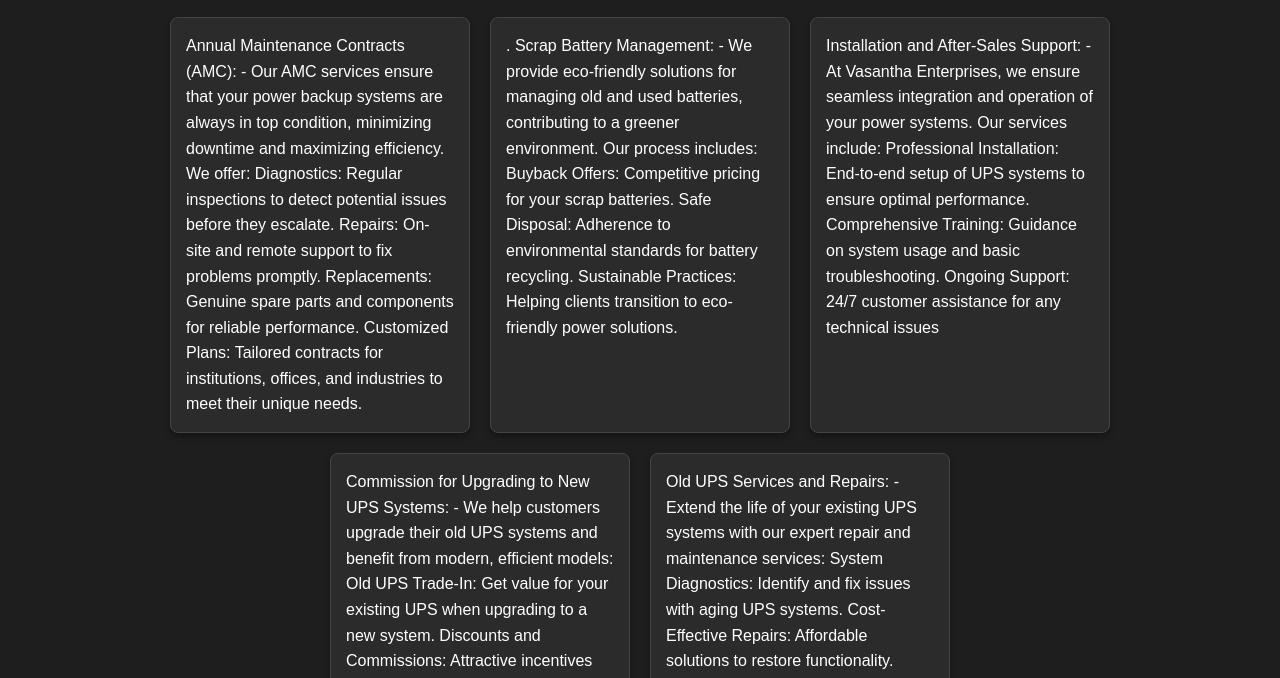
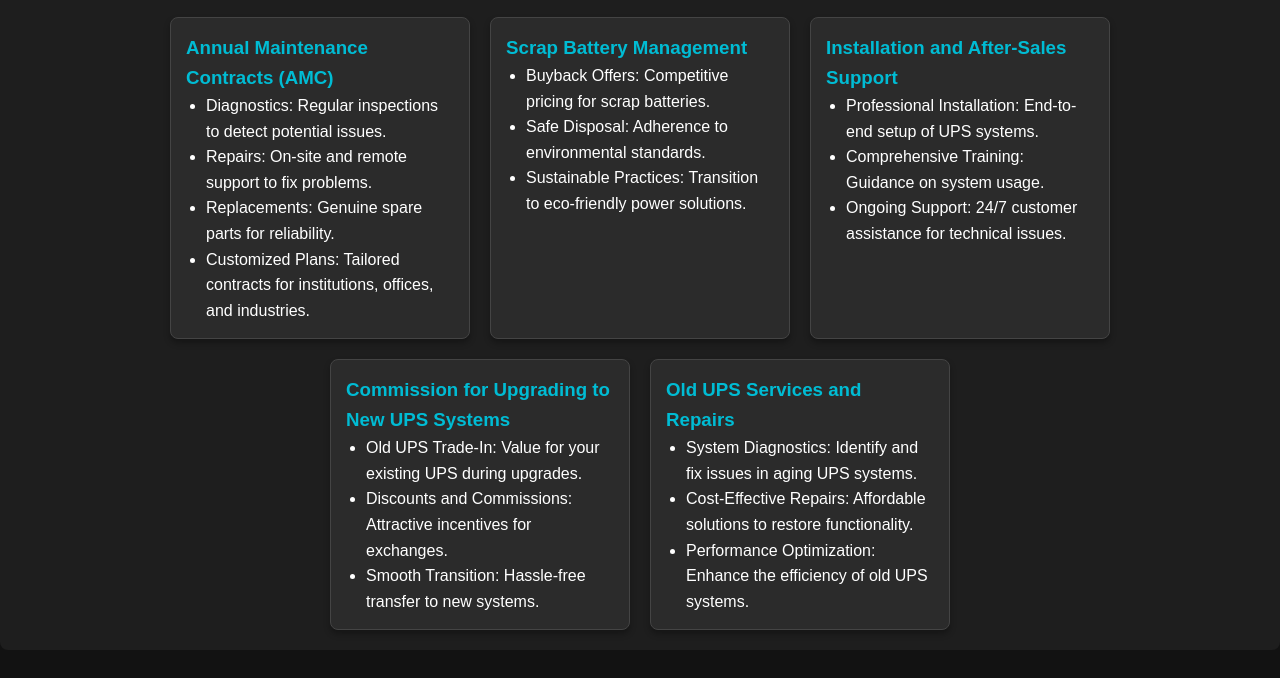
Before and after one commit to vasantha-entp/UPS, a plain HTML site: page service.html in a window 1280 px wide. Shown: the part 274-952 px from the top of the page. Drawn offline with Linux system fonts and the light colour scheme.

Commit message:
Add files via upload

```diff
--- a/service.html
+++ b/service.html
@@ -14,7 +14,7 @@
       <!-- Logo Section -->
       <div class="logo">
         <a href="#">
-          <img src="C:\Users\6796m\OneDrive\Desktop\ups zip files\Logo (2).jpg" alt="Vasanta Enterprises Logo">
+          <img src="https://github.com/vasantha-entp/UPS/blob/main/logo.jpg" alt="Vasanta Enterprises Logo">
         </a>
       </div>
 
@@ -33,37 +33,47 @@
   <section id="services">
     <h2 class="service-title">Our Services</h2>
     <div class="cards-container">
-      <div class="card">Annual Maintenance Contracts (AMC):     -
-        Our AMC services ensure that your power backup systems are always in top condition, minimizing downtime and maximizing efficiency. We offer:
-        Diagnostics: Regular inspections to detect potential issues before they escalate.
-        Repairs: On-site and remote support to fix problems promptly.
-        Replacements: Genuine spare parts and components for reliable performance.
-        Customized Plans: Tailored contracts for institutions, offices, and industries to meet their unique needs.
-        </div>
-      <div class="card">. Scrap Battery Management:     -
-        We provide eco-friendly solutions for managing old and used batteries, contributing to a greener environment. Our process includes:
-        Buyback Offers: Competitive pricing for your scrap batteries.
-        Safe Disposal: Adherence to environmental standards for battery recycling.
-        Sustainable Practices: Helping clients transition to eco-friendly power solutions.
-        </div>
-      <div class="card">Installation and After-Sales Support:     -
-        At Vasantha Enterprises, we ensure seamless integration and operation of your power systems. Our services include:
-        Professional Installation: End-to-end setup of UPS systems to ensure optimal performance.
-        Comprehensive Training: Guidance on system usage and basic troubleshooting.
-        Ongoing Support: 24/7 customer assistance for any technical issues</div>
-      <div class="card"> Commission for Upgrading to New UPS Systems:     -
-        We help customers upgrade their old UPS systems and benefit from modern, efficient models:
-        Old UPS Trade-In: Get value for your existing UPS when upgrading to a new system.
-        Discounts and Commissions: Attractive incentives for exchanging old systems.
-        Smooth Transition: Hassle-free transfer from old to new systems with professional guidance.
-        </div>
-      <div class="card">Old UPS Services and Repairs:     -
-        Extend the life of your existing UPS systems with our expert repair and maintenance services:
-        System Diagnostics: Identify and fix issues with aging UPS systems.
-        Cost-Effective Repairs: Affordable solutions to restore functionality.
-        Performance Optimization: Enhance the efficiency of your old UPS systems</div>
-
-      <!-- Add more cards here -->
+      <div class="card">
+        <h3>Annual Maintenance Contracts (AMC)</h3>
+        <ul>
+          <li>Diagnostics: Regular inspections to detect potential issues.</li>
+          <li>Repairs: On-site and remote support to fix problems.</li>
+          <li>Replacements: Genuine spare parts for reliability.</li>
+          <li>Customized Plans: Tailored contracts for institutions, offices, and industries.</li>
+        </ul>
+      </div>
+      <div class="card">
+        <h3>Scrap Battery Management</h3>
+        <ul>
+          <li>Buyback Offers: Competitive pricing for scrap batteries.</li>
+          <li>Safe Disposal: Adherence to environmental standards.</li>
+          <li>Sustainable Practices: Transition to eco-friendly power solutions.</li>
+        </ul>
+      </div>
+      <div class="card">
+        <h3>Installation and After-Sales Support</h3>
+        <ul>
+          <li>Professional Installation: End-to-end setup of UPS systems.</li>
+          <li>Comprehensive Training: Guidance on system usage.</li>
+          <li>Ongoing Support: 24/7 customer assistance for technical issues.</li>
+        </ul>
+      </div>
+      <div class="card">
+        <h3>Commission for Upgrading to New UPS Systems</h3>
+        <ul>
+          <li>Old UPS Trade-In: Value for your existing UPS during upgrades.</li>
+          <li>Discounts and Commissions: Attractive incentives for exchanges.</li>
+          <li>Smooth Transition: Hassle-free transfer to new systems.</li>
+        </ul>
+      </div>
+      <div class="card">
+        <h3>Old UPS Services and Repairs</h3>
+        <ul>
+          <li>System Diagnostics: Identify and fix issues in aging UPS systems.</li>
+          <li>Cost-Effective Repairs: Affordable solutions to restore functionality.</li>
+          <li>Performance Optimization: Enhance the efficiency of old UPS systems.</li>
+        </ul>
+      </div>
     </div>
   </section>
 
```
